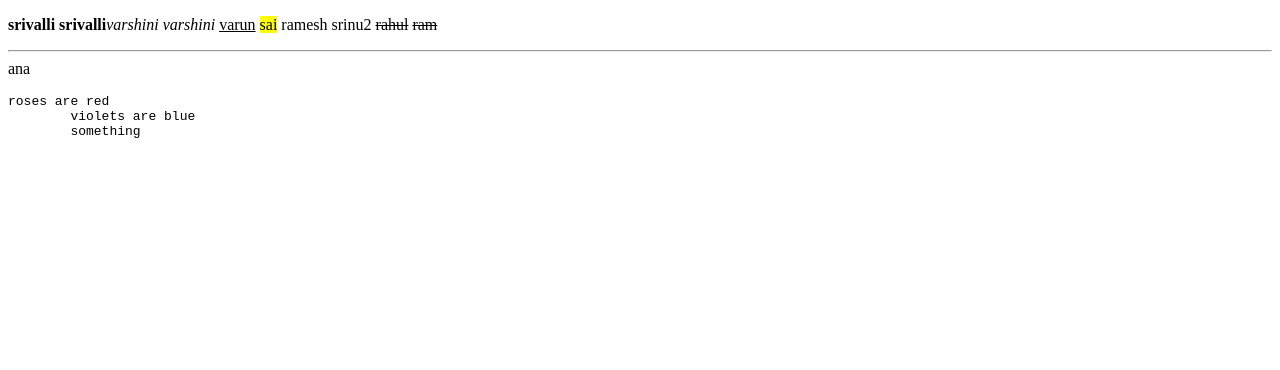
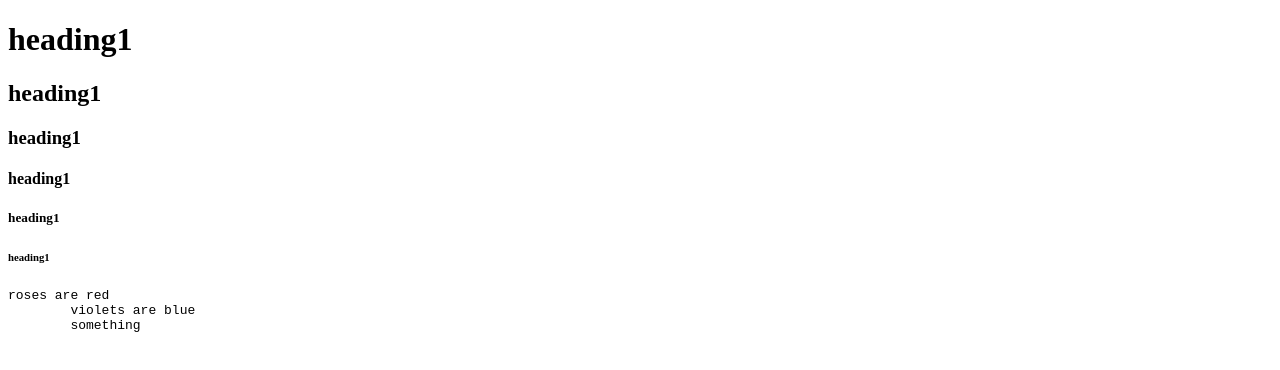
Before and after one commit to SrivalliParre/html1, a plain HTML site: page index.html in a window 1280 px wide. Drawn offline with Linux system fonts and the light colour scheme.

Commit message:
second commit

```diff
--- a/index.html
+++ b/index.html
@@ -6,9 +6,12 @@
     <title>Document</title>
 </head>
 <body>
-    <p><b>srivalli</b> <strong>srivalli</strong><i>varshini</i> <em>varshini</em>
-        <u>varun</u> <mark>sai</mark> <highlight>ramesh</highlight>
-        srinu<super>2</super> <strike>rahul</strike> <s>ram</s><hr>ana</s></p>
+    <h1>heading1</h1>
+    <h2>heading1</h2>
+    <h3>heading1</h3>
+    <h4>heading1</h4>
+    <h5>heading1</h5>
+    <h6>heading1</h6>
     <pre>roses are red
         violets are blue
         something
```
